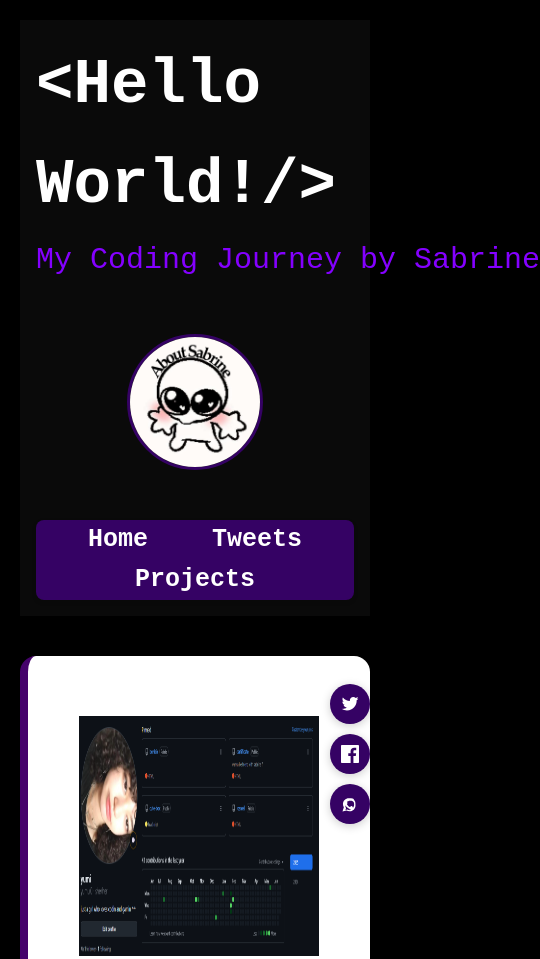
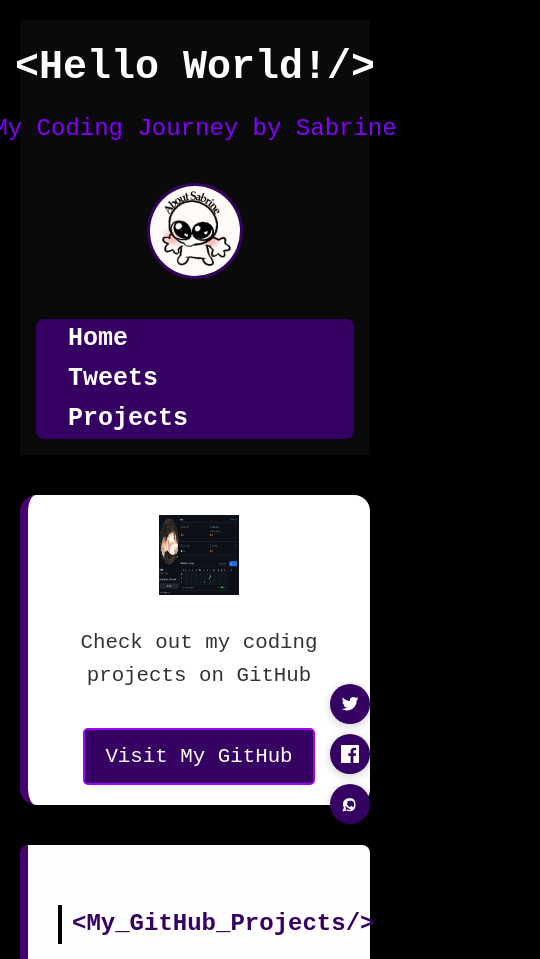
Before and after one commit to yumui0/hereaiam, a plain HTML site: page projects.html in a window 390 px wide. Shown: the top 959 px of the page, 540 px wide, since content can reach past the window. Drawn offline with Linux system fonts and the light colour scheme.

Commit message:
Update styles.css

```diff
--- a/styles.css
+++ b/styles.css
@@ -494,3 +494,48 @@ h1 {
 .share-btn:hover::after {
   opacity: 1;
 }
+@media (max-width: 600px) {
+@media (max-width: 600px) {
+  .header-container {
+    flex-direction: column;
+    align-items: center;
+    text-align: center;
+    font-size: 20px;
+  }
+  .header-content h1 {
+    font-size: 2em !important;
+    margin-bottom: 10px;
+  }
+  #Click_me {
+    width: 90px;
+    height: 90px;
+    margin: 10px auto;
+  }
+  header ul {
+    font-size: 1em;
+    flex-direction: column;
+    gap: 0;
+  }
+  .github-section .github,
+  .github-section img.github {
+    width: 80px !important;
+    height: 80px !important;
+    margin-bottom: 10px;
+  }
+  .github-section {
+    padding: 20px 5px;
+  }
+  #hidden-text {
+    position: relative;
+    top: 0;
+    right: 0;
+    background-color: #19022e;
+    padding: 10px 15px;
+    border-radius: 5px;
+    box-shadow: 0 2px 10px rgba(0,0,0,0.1);
+    display: none;
+    width: 150px;
+    z-index: 100;
+  }
+}
+}
```
